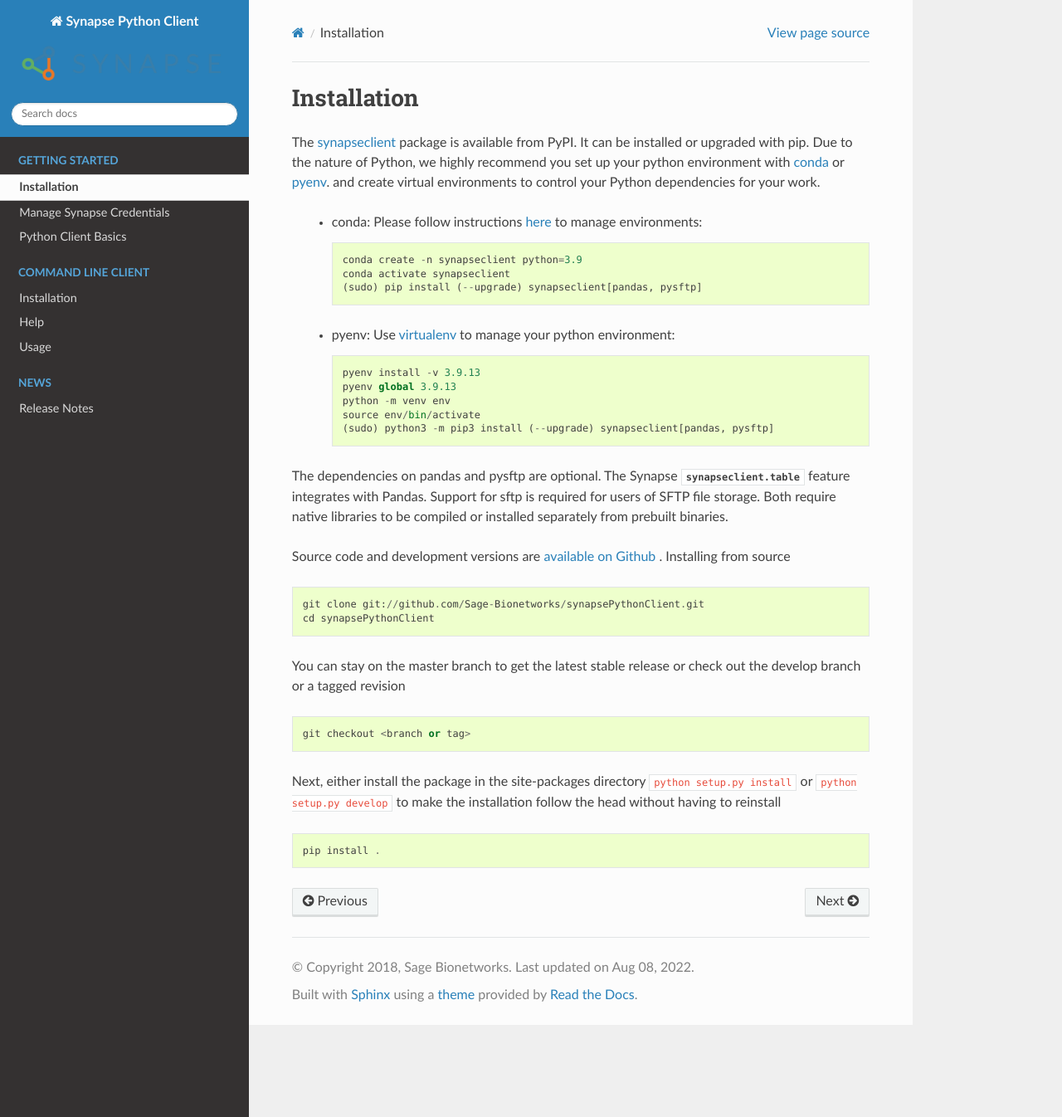
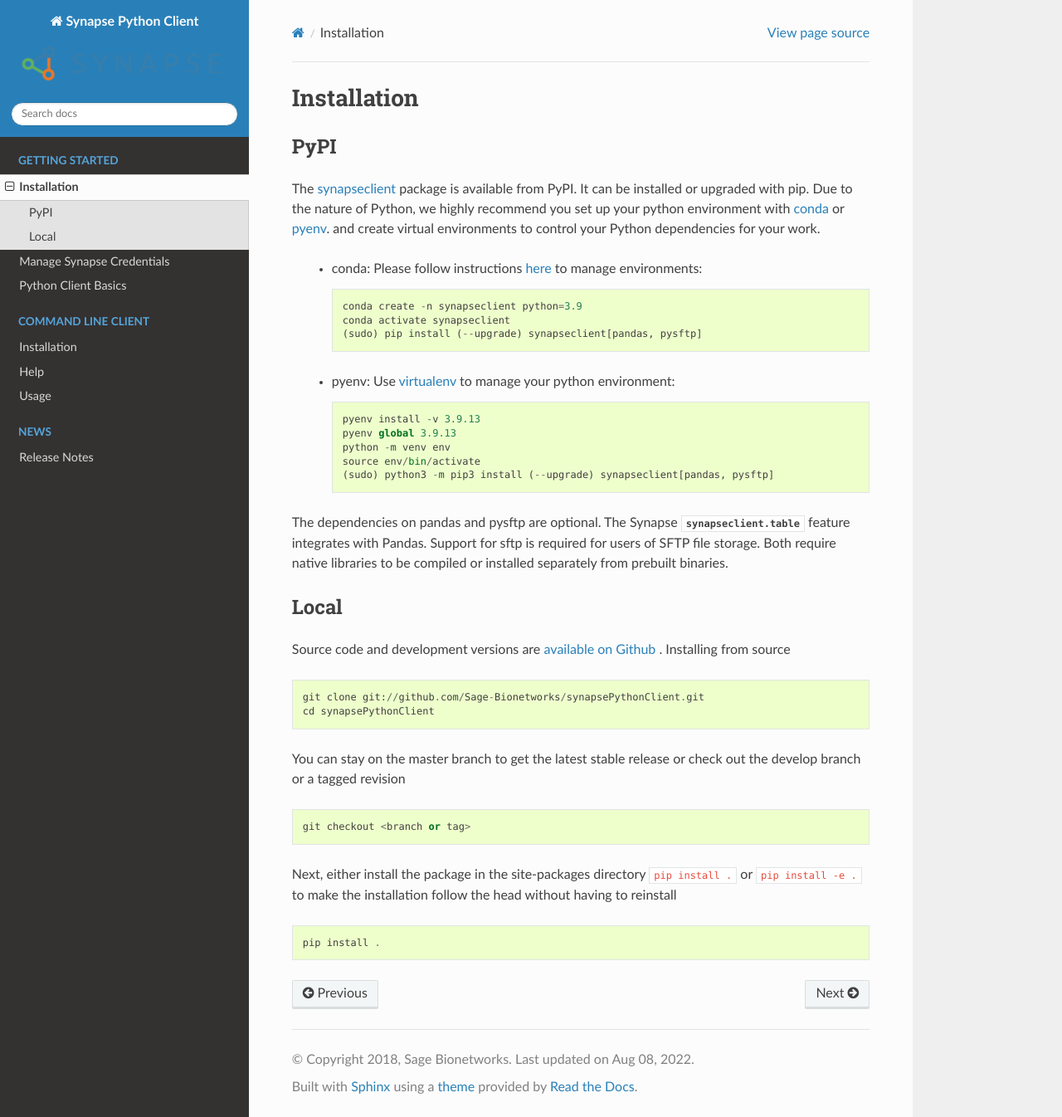
Before and after one commit to Sage-Bionetworks/synapsePythonClient, a Sphinx documentation site: the page built from docs/getting_started/installation.rst, in a window 1280 px wide and 1346 px high. Shown: the whole window at 83% size. Built offline with Sphinx 7.4.7 and the Read the Docs theme 2.0.0, drawn with Linux system fonts in a browser that asks for light colours; the version number could not be read and is left out.

Commit message:
Add headers

```diff
--- a/docs/getting_started/installation.rst
+++ b/docs/getting_started/installation.rst
@@ -1,5 +1,8 @@
 Installation
 ============
+
+PyPI
+----
 
 The `synapseclient <https://pypi.python.org/pypi/synapseclient/>`_ package is available from PyPI. It can be installed
 or upgraded with pip. Due to the nature of Python, we highly recommend you set up your python environment with
@@ -25,6 +28,10 @@
 Pandas. Support for sftp is required for users of SFTP file storage. Both require native libraries to be compiled or
 installed separately from prebuilt binaries.
 
+
+Local
+-----
+
 Source code and development versions are `available on Github \
 <https://github.com/Sage-Bionetworks/synapsePythonClient>`_.
 Installing from source
@@ -39,8 +46,8 @@
 
     git checkout <branch or tag>
 
-Next, either install the package in the site-packages directory ``python setup.py install`` or
-``python setup.py develop`` to make the installation follow the head without having to reinstall
+Next, either install the package in the site-packages directory ``pip install .`` or
+``pip install -e .`` to make the installation follow the head without having to reinstall
 ::
 
     pip install .
```
Also changed, not shown: 1 other file.
